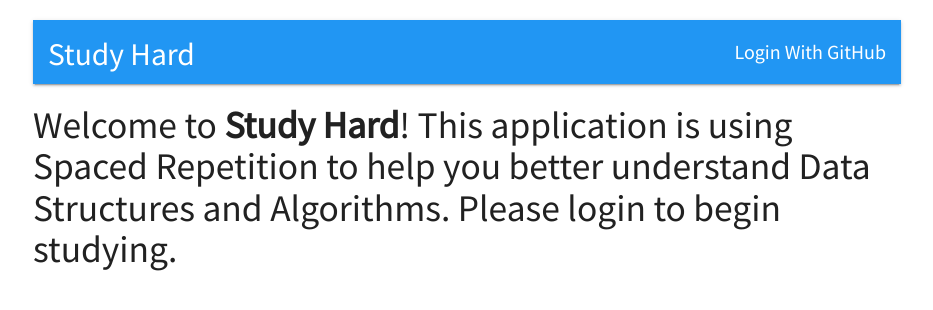
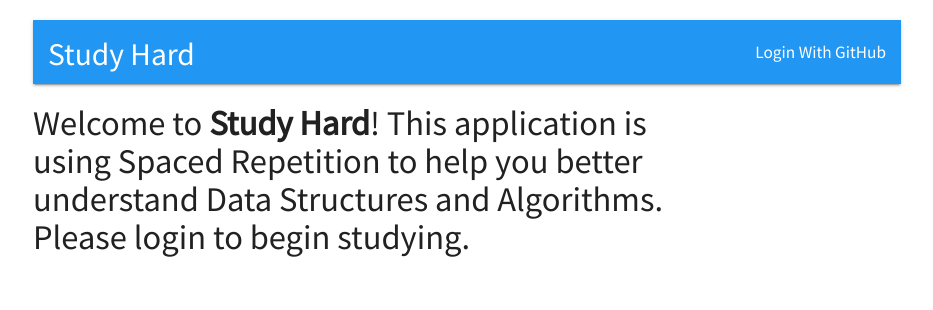
Before and after one commit to eharris128/spaced-repetition, a React app in the folder client/: page / in a window 1280 px wide. Shown: the whole page, without its empty margins (173-1106 px from the left). Built offline with nearby package versions, Linux system fonts and the light colour scheme; a web font is replaced by a local one.

Commit message:
Modifies font size and width of question area

```diff
--- a/client/src/index.css
+++ b/client/src/index.css
@@ -10,9 +10,8 @@ body {
 }
 h3 {
   font-family: 'Source Sans Pro', 'Princess Sofia', cursive;
-  /* color: rgba(238, 128, 150, 0.9); */
   margin: 0;
-  font-size: 2.5rem;
+  font-size: 2.3rem;
 }
 input[type=text]:not(.browser-default):focus:not([readonly]),
 textarea.materialize-textarea:focus:not([readonly]) {
@@ -27,13 +26,14 @@ textarea.materialize-textarea:focus:not([readonly]) {
   font-size: 25px;
 }
 .user-log{
-  font-size: 20px;
+  font-size: 1.15rem;
 }
  nav .brand-logo {
   margin: 17px 0 0 15px;
 }
  .question-container {
   padding-top: 20px;
+  width: 75%;
 }
 .bold {
   font-weight: 700;
```
